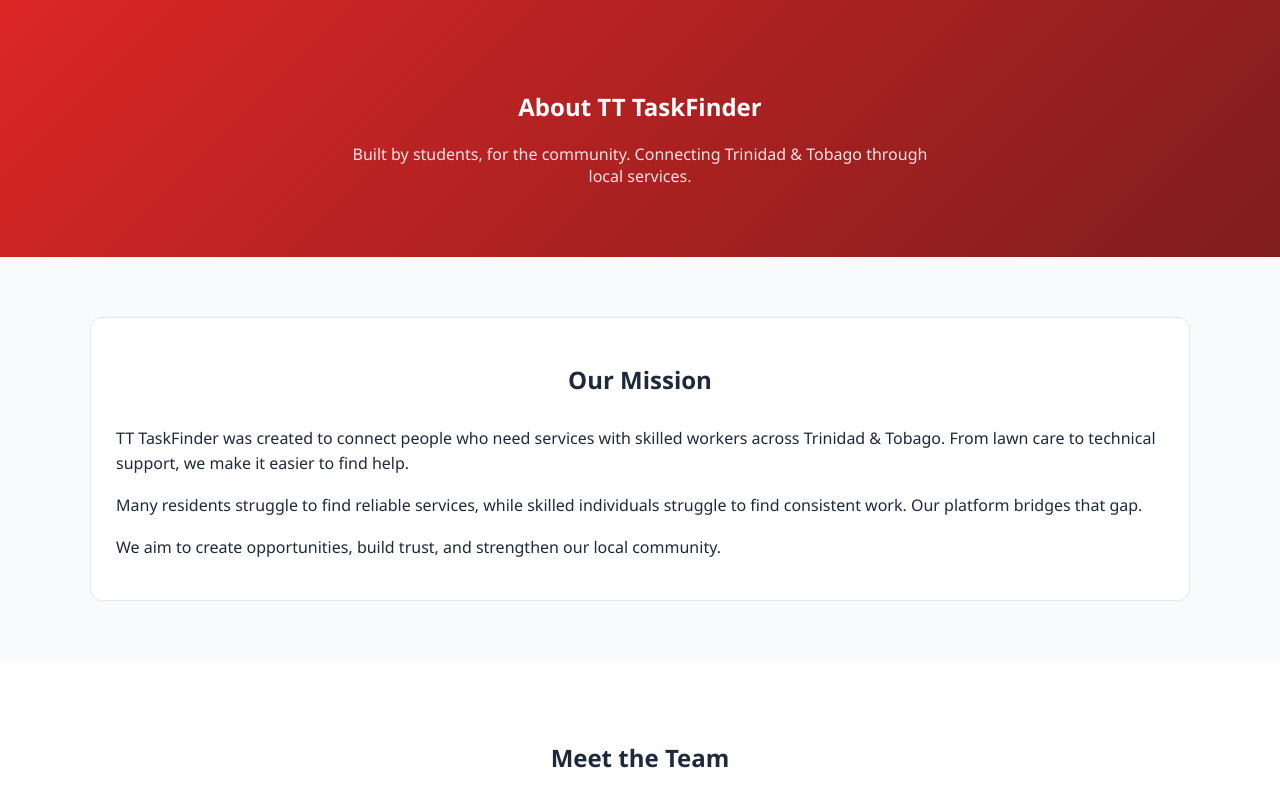
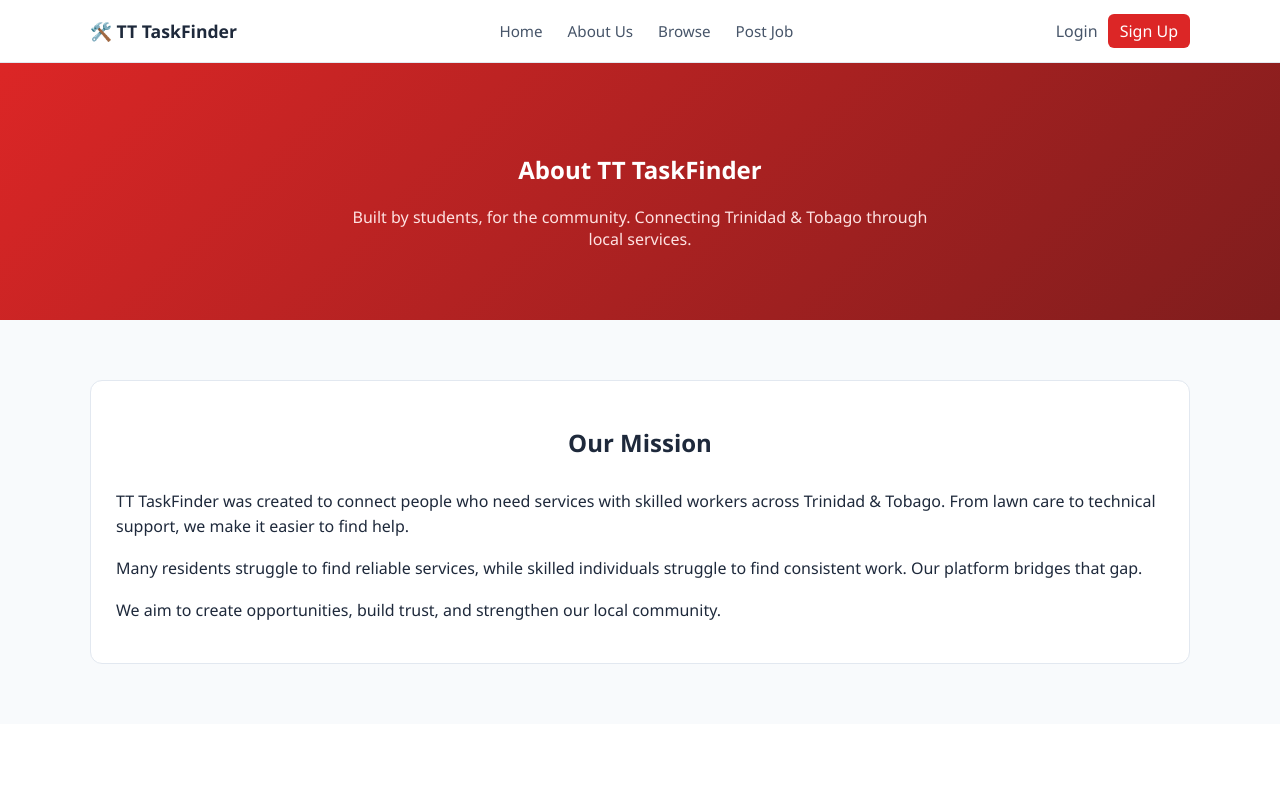
Before and after one commit to Arianne-K-Bailey/TT-TaskFinder, a website: page public/about.html in a window 1280 px wide. Shown: the top 800 px of the page. Drawn offline with Linux system fonts and the light colour scheme.

Commit message:
Working Login and About Us Pages linked

```diff
--- a/public/About.css
+++ b/public/About.css
@@ -22,6 +22,67 @@ body {
   color: #fee2e2;
   max-width: 600px;
   margin: 10px auto 0;
+}
+
+.navbar {
+    background: white;
+    border-bottom: 1px solid #e2e8f0;
+    position: sticky;
+    top: 0;
+    z-index: 100;
+}
+
+.nav-container {
+    max-width: 1100px;
+    margin: auto;
+    padding: 14px 20px;
+    display: flex;
+    align-items: center;
+    justify-content: space-between;
+}
+
+.logo {
+    font-weight: 600;
+    font-size: 1.1rem;
+}
+
+.nav-links {
+    display: flex;
+    gap: 25px;
+}
+
+.nav-links a {
+    text-decoration: none;
+    color: #475569;
+    font-size: 0.95rem;
+    transition: 0.2s;
+}
+
+.nav-links a:hover {
+    color: #dc2626;
+}
+
+.nav-actions {
+    display: flex;
+    gap: 10px;
+    align-items: center;
+}
+
+.nav-actions .login {
+    text-decoration: none;
+    color: #475569;
+}
+
+.nav-actions .signup {
+    background: #dc2626;
+    color: white;
+    padding: 6px 12px;
+    border-radius: 6px;
+    text-decoration: none;
+}
+
+.nav-actions .signup:hover {
+    background: #b91c1c;
 }
 
 .section {
--- a/public/about.html
+++ b/public/about.html
@@ -10,6 +10,28 @@
 </head>
 
 <body>
+
+<nav class="navbar">
+      <div class="nav-container">
+
+          <div class="logo">
+          🛠️ TT TaskFinder
+          </div>
+
+          <div class="nav-links" id="navLinks">
+          <a href="index.html">Home</a>
+          <a href="about.html">About Us</a>
+          <a href="browse.html">Browse</a>
+          <a href="#">Post Job</a>
+          </div>
+
+          <div class="nav-actions">
+              <a href="Login.html?mode=login" class="login">Login</a>
+              <a href="Login.html?mode=signup" class="signup">Sign Up</a>
+          </div>
+
+      </div>
+  </nav>
 
 <section class="hero">
   <h1>About TT TaskFinder</h1>
--- a/public/firebase/firebaseConfig.js
+++ b/public/firebase/firebaseConfig.js
@@ -11,8 +11,6 @@ const firebaseConfig = {
     appId: "1:708139007903:web:95db4b7bae4b6a00e147aa"
 };
 
-// export default firebaseConfig;
-
 const app = initializeApp(firebaseConfig);
 
 export const auth = getAuth(app);
```
Also changed, not shown: public/Login.html (+1 -9 lines), public/firebase/auth.js (+66 -16 lines), public/index.html (+1 -0 lines).
